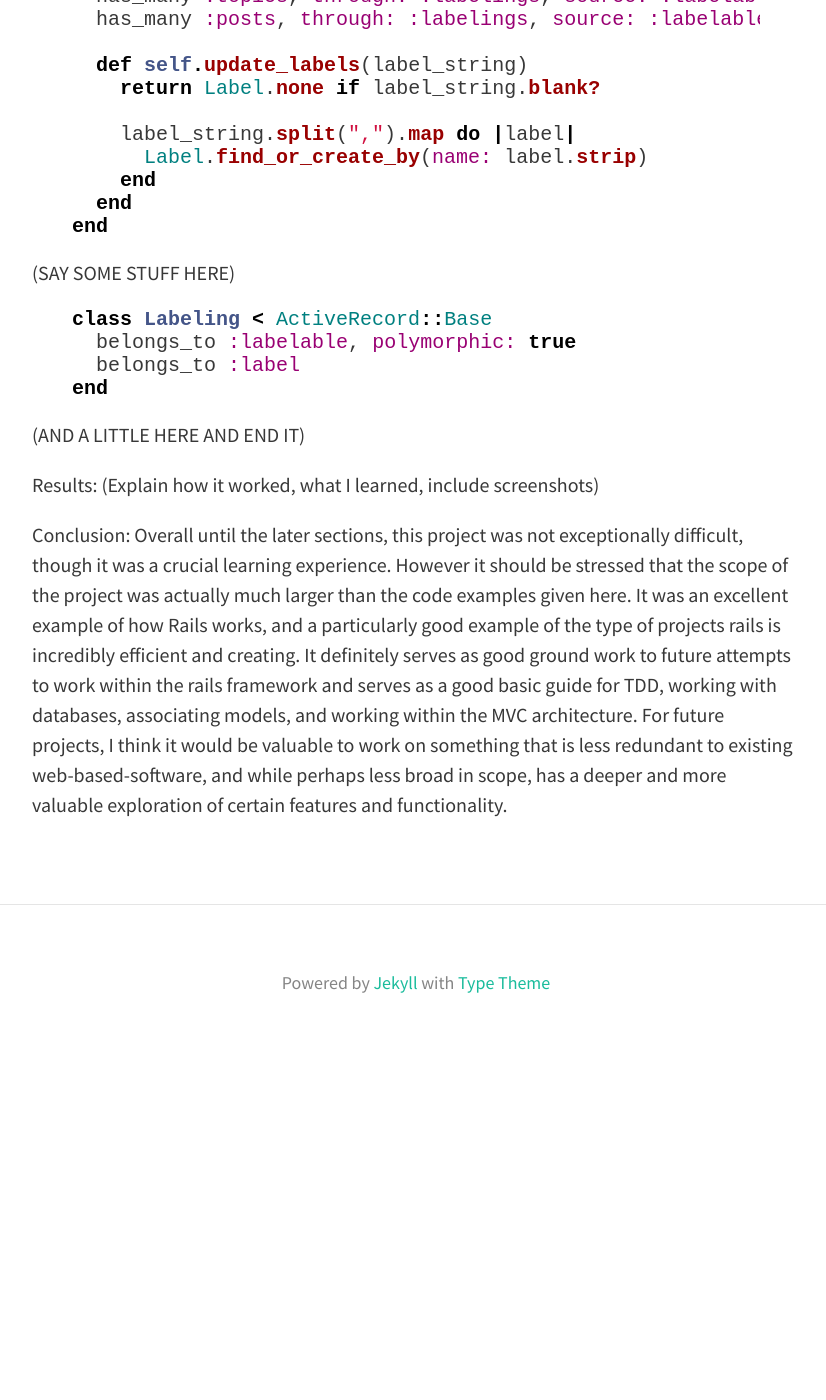
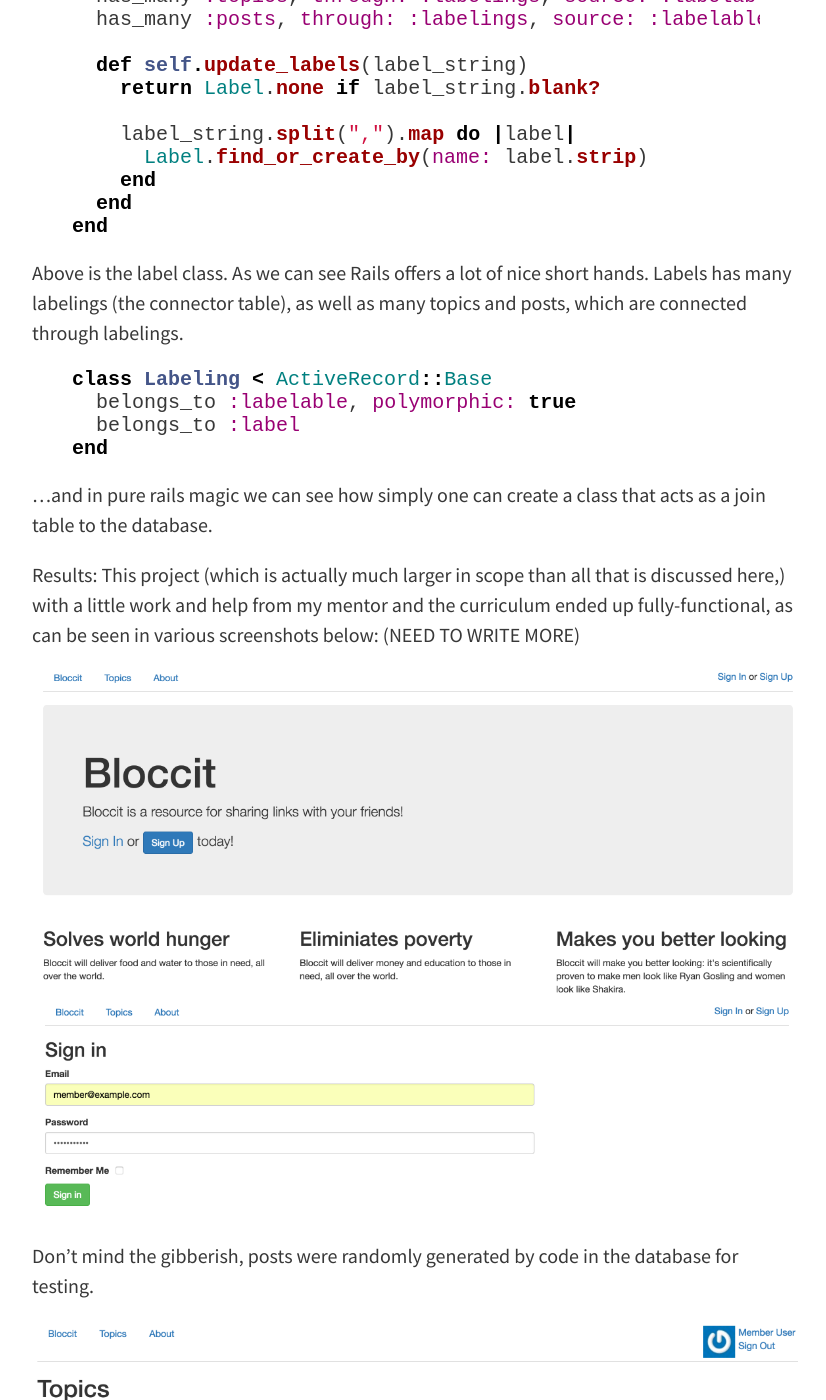
Before and after one commit to fakeAssBrian/americool.github.io, a Jekyll site: the page built from _portfolio/1_bloccit.md, in a window 1280 px wide and 1400 px high, scrolled down 5908 px. Shown: the whole window, without its empty margins (224-1050 px from the left). Built offline with Jekyll 4.4.1, drawn with Linux system fonts in a browser that asks for light colours; nearby versions of some CDN libraries; before the commit the page ends 6968 px from its top, so only the background shows below that; some of the changed text lies outside the part shown.

Commit message:
nearly finished first case study

```diff
--- a/_config.yml
+++ b/_config.yml
@@ -35,7 +35,7 @@ theme_settings:
   stack_exchange:  # Full URL
   steam:
   tumblr:
-  twitter: "joeykirk"
+  twitter:
   wordpress:
   youtube:
 
--- a/_portfolio/1_bloccit.md
+++ b/_portfolio/1_bloccit.md
@@ -153,7 +153,7 @@ class Label < ActiveRecord::Base
 end
 {% endhighlight %}
 
-(SAY SOME STUFF HERE)
+Above is the label class. As we can see Rails offers a lot of nice short hands. Labels has many labelings (the connector table), as well as many topics and posts, which are connected through labelings.
 
 {% highlight ruby %}
 class Labeling < ActiveRecord::Base
@@ -162,10 +162,22 @@ class Labeling < ActiveRecord::Base
 end
 {% endhighlight %}
 
-(AND A LITTLE HERE AND END IT)
+...and in pure rails magic we can see how simply one can create a class that acts as a join table to the database.
 
 
-Results: (Explain how it worked, what I learned, include screenshots)
+Results: This project (which is actually much larger in scope than all that is discussed here,) with a little work and help from my mentor and the curriculum ended up fully-functional, as can be seen in various screenshots below: (NEED TO WRITE MORE)
+
+![bloccit_screenshot_6](/img/bloccit_6.png){:class="img-responsive"}
+![bloccit_screenshot_5](/img/bloccit_5.png){:class="img-responsive"}
+
+Don't mind the gibberish, posts were randomly generated by code in the database for testing.
+
+![bloccit_screenshot_4](/img/bloccit_4.png){:class="img-responsive"}
+![bloccit_screenshot_3](/img/bloccit_3.png){:class="img-responsive"}
+![bloccit_screenshot_1](/img/bloccit_1.png){:class="img-responsive"}
+![bloccit_screenshot_2](/img/bloccit_2.png){:class="img-responsive"}
+
+(WRITE MORE)
 
 
-Conclusion: Overall until the later sections, this project was not exceptionally difficult, though it was a crucial learning experience. However it should be stressed that the scope of the project was actually much larger than the code examples given here. It was an excellent example of how Rails works, and a particularly good example of the type of projects rails is incredibly efficient and creating. It definitely serves as good ground work to future attempts to work within the rails framework and serves as a good basic guide for TDD, working with databases, associating models, and working within the MVC architecture. For future projects, I think it would be valuable to work on something that is less redundant to existing web-based-software, and while perhaps less broad in scope, has a deeper and more valuable exploration of certain features and functionality.
+Conclusion: Overall until the later sections, this project was not exceptionally difficult, though it was a crucial learning experience. It was an excellent example of how Rails works, and a particularly good example of the type of projects rails is incredibly efficient and creating. It definitely serves as good ground work to future attempts to work within the rails framework and serves as a good basic guide for TDD, working with databases, associating models, and working within the MVC architecture. For future projects, I think it would be valuable to work on something that is less redundant to existing web-based-software, and while perhaps less broad in scope, has a deeper and more valuable exploration of certain features and functionality.
```
Also changed, not shown: about.md (+1 -1 lines), img/bloccit_1.png (added), img/bloccit_2.png (added), img/bloccit_3.png (added), img/bloccit_4.png (added), img/bloccit_5.png (added), img/bloccit_6.png (added), 1 other file.
